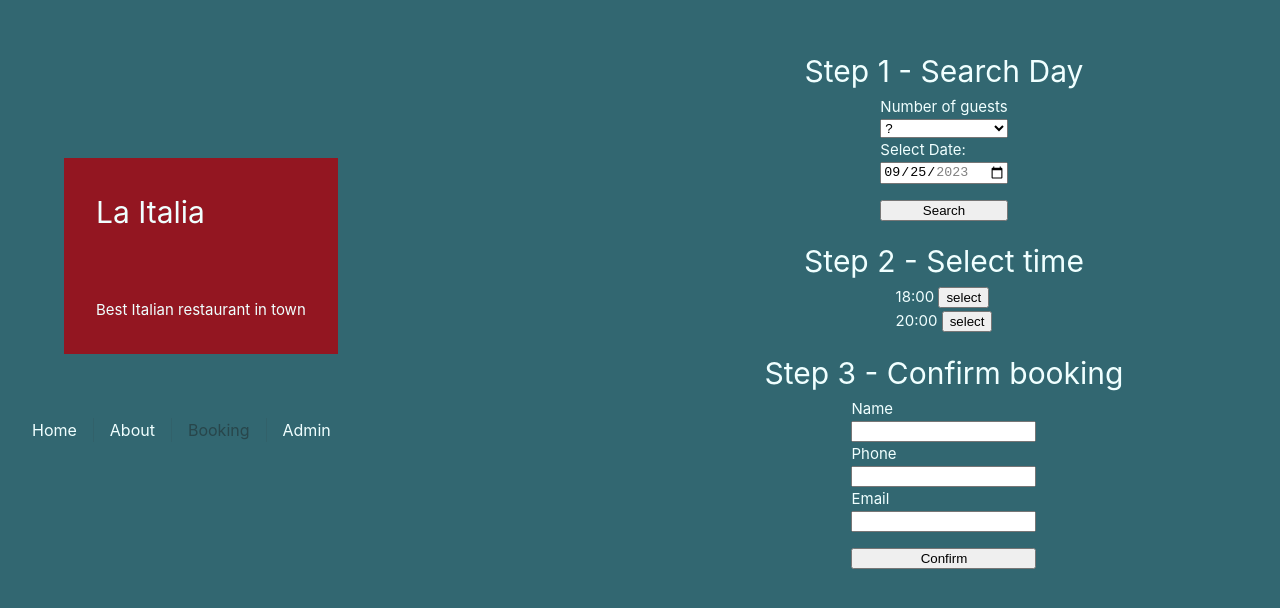
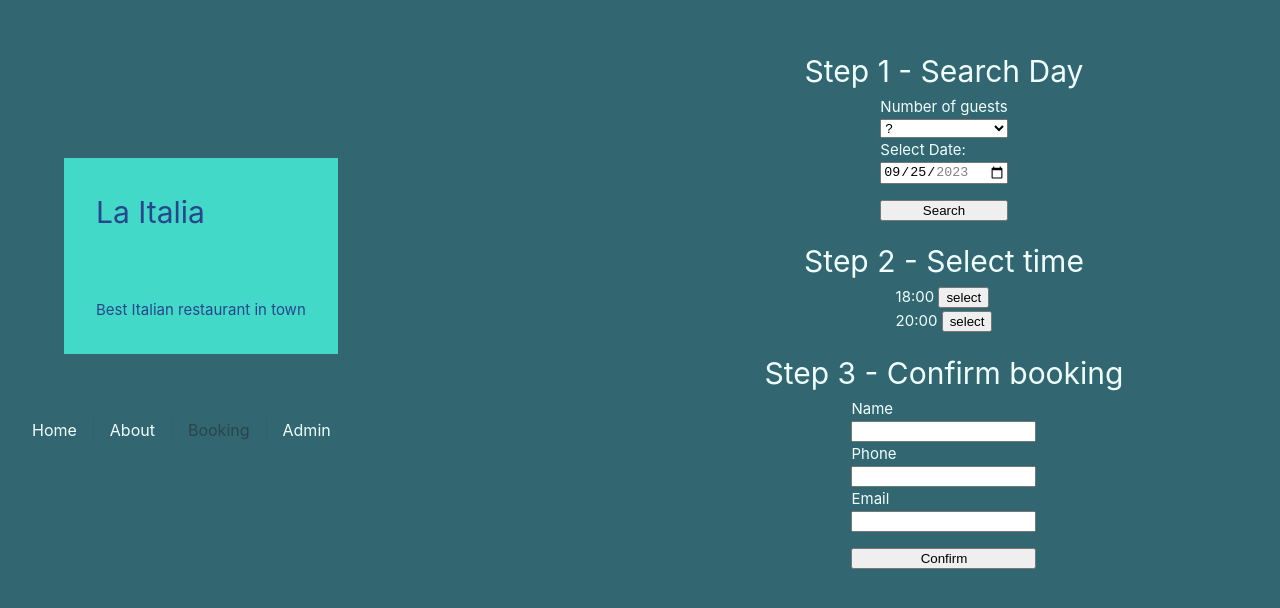
Before and after one commit to jeppeerixon/vue-restaurant, a Vue app: page /booking in a window 1280 px wide. Shown: the part 108-716 px from the top of the page. Built offline with nearby package versions, Linux system fonts and the light colour scheme.

Commit message:
💄 color changes

```diff
--- a/src/components/StartPage.vue
+++ b/src/components/StartPage.vue
@@ -11,18 +11,18 @@
 
 <style scoped>
     div {
-        background-color: #931621;
+        background-color: #42d9c8;
         margin: 2rem;
 
     }
     h1 {
-        background-color: #931621;
-        color: azure;
+        background-color: #42d9c8;
+        color: #28468b;
         padding: 2rem;
     }
 
     p {
-        color: azure;
+        color: #28468b;
         padding: 2rem;
     }
 
```
